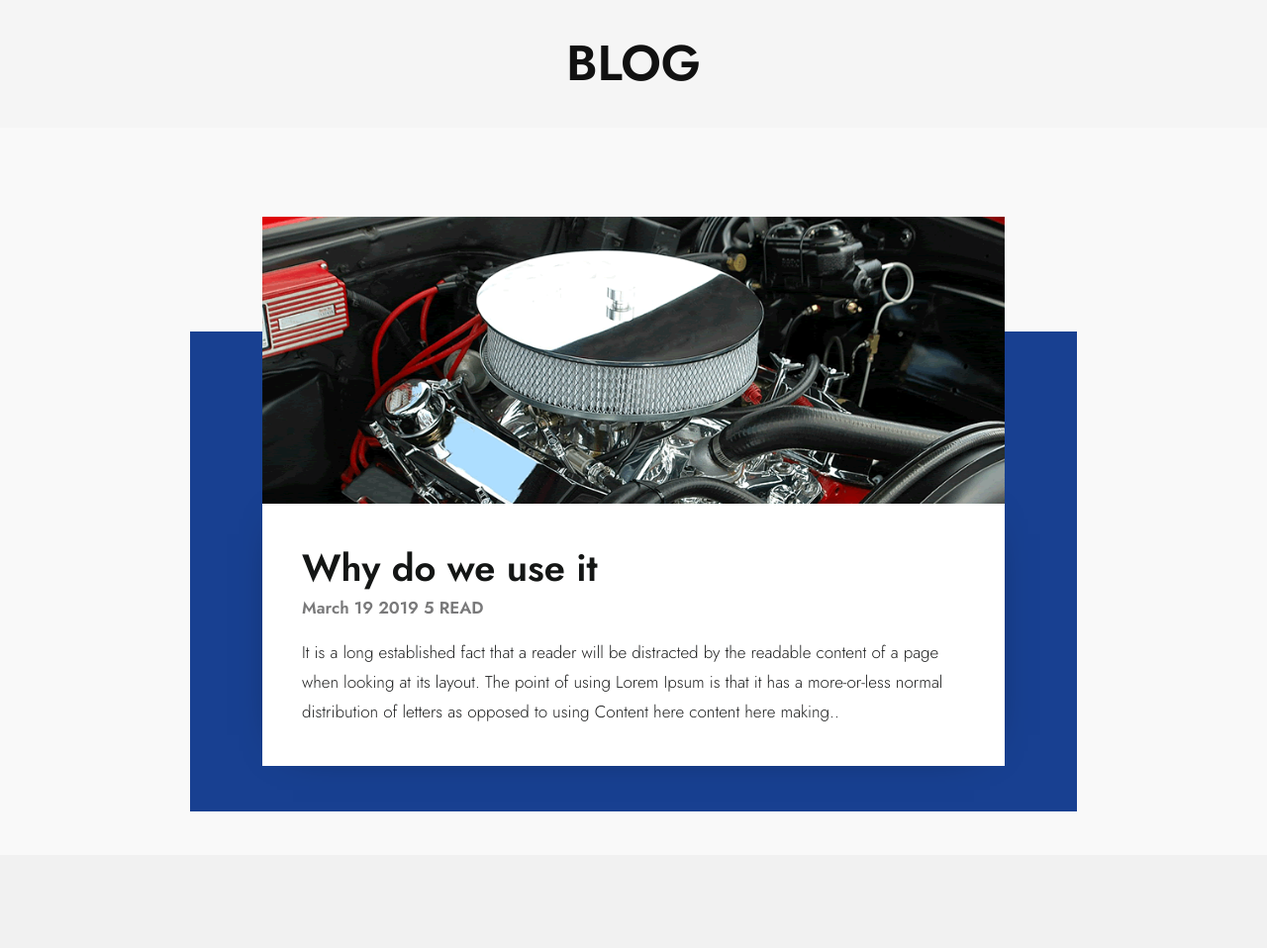
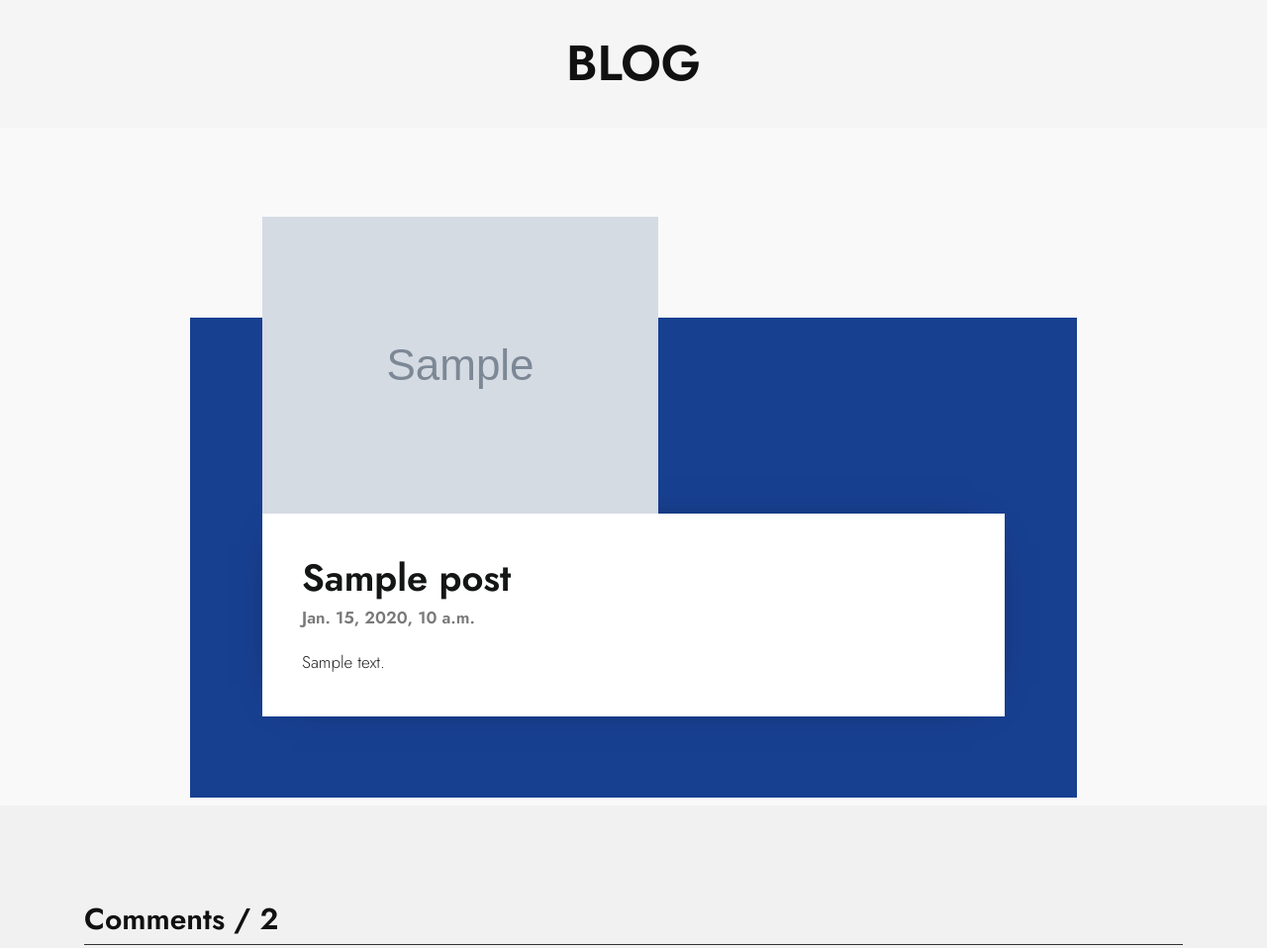
Before and after one commit to AnhNH-99/Personal_Blog_Python_Django, a Django app: template blog/templates/pages/post.html in a window 1280 px wide. Shown: the part 123-1081 px from the top of the page at 99% size. Run offline with Django 3.2, Linux system fonts and the light colour scheme; the template is opened without the code that fills it: values that come from a table or form of the project are taken from there, others are empty; tables that the repository leaves empty hold one stand-in row (values such as "Sample post"); grey boxes marked "Sample" are stand-in pictures; some libraries are stand-ins or nearby versions.

Commit message:
Update code

```diff
--- a/Personal_Blog/settings.py
+++ b/Personal_Blog/settings.py
@@ -81,7 +81,7 @@
         'ENGINE': 'django.db.backends.mysql',
         'NAME': 'Personal_Blog',
         'USER': 'root',
-        'PASSWORD': '123456789',
+        'PASSWORD': 'Anhhoang@123',
         'HOST': 'localhost',
         'PORT': '3306'
     }
--- a/Personal_Blog/urls.py
+++ b/Personal_Blog/urls.py
@@ -20,6 +20,7 @@
 urlpatterns = [
     path('admin/', admin.site.urls),
     path('', include('home.urls')),
+    path('blog/', include('blog.urls'))
 ]
 if settings.DEBUG:
     urlpatterns += static(settings.MEDIA_URL, document_root=settings.MEDIA_ROOT)
--- a/blog/templates/pages/post.html
+++ b/blog/templates/pages/post.html
@@ -27,12 +27,12 @@
                <div class="col-md-8 offset-md-2">
                   <div class="full">
                      <div class="big_blog">
-                        <img class="img-responsive" src="images/blog_1.png" alt="#" />
+                        <img class="img-responsive" src="{{post.image.url}}" alt="#" />
                      </div>
                      <div class="blog_cont_2">
-                        <h3>Why do we use it</h3>
-                        <p class="sublittle">March 19 2019  5 READ</p>
-                        <p>It is a long established fact that a reader will be distracted by the readable content of a page when looking at its layout. The point of using Lorem Ipsum is that it has a more-or-less normal distribution of letters as opposed to using Content here content here making..</p>
+                        <h3>{{post.title}}</h3>
+                        <p class="sublittle">{{post.date}}</p>
+                        <p>{{post.body}}</p>
                      </div>
                   </div>
                </div>
--- a/blog/urls.py
+++ b/blog/urls.py
@@ -1,7 +1,5 @@
-from django.conf.urls import url
 from django.urls import path
 from . import views
-from .models import Post
 urlpatterns = [
-    path('<int:pk>/', views.post, name='post')
+   path('<int:id>/', views.post),
 ]
--- a/blog/views.py
+++ b/blog/views.py
@@ -1,6 +1,6 @@
 from django.shortcuts import render
 from blog.models import Post
 # Create your views here.
-def post(request, pk):
-    post = Post.objects.get(id=pk)
-    return render(request, 'blog/post.html', {'post': post})
+def post(request, id):
+    post = Post.objects.get(id=id)
+    return render(request, 'pages/post.html', {'post': post})
--- a/home/templates/pages/base.html
+++ b/home/templates/pages/base.html
@@ -56,7 +56,7 @@
           <div class="full">
             <div class="center-desk">
               <div class="logo">
-                <a href="index.html"><img src="{%static 'images/logo.png'%}" alt="#" /></a>
+                <a href="/"><img src="{%static 'images/logo.png'%}" alt="#" /></a>
               </div>
             </div>
           </div>
@@ -67,7 +67,7 @@
               <nav class="main-menu">
                 <ul class="menu-area-main">
                   <li class="active">
-                    <a href="index.html">Home</a>
+                    <a href="/">Home</a>
                   </li>
                   <li>
                     <a href="about.html">About</a>
--- a/home/urls.py
+++ b/home/urls.py
@@ -2,10 +2,10 @@
 from . import views
 from django.contrib.auth import views as auth_views
 from blog.models import Post
+from django.conf.urls import url
 urlpatterns = [
-   path('', views.index),
+   url(r'^$', views.index),
    path('login/', auth_views.LoginView.as_view(template_name="pages/login.html"), name="login"),
    path('logout/',auth_views.LogoutView.as_view(next_page='/'),name='logout'),
-   path('register/', views.register, name="register"),
-   path('<int:pk>/', views.post, name='post')
+   path('register/', views.register, name="register")
 ]
```
Also changed, not shown: home/templates/pages/home.html (+10 -6 lines), home/views.py (+30 -5 lines).
